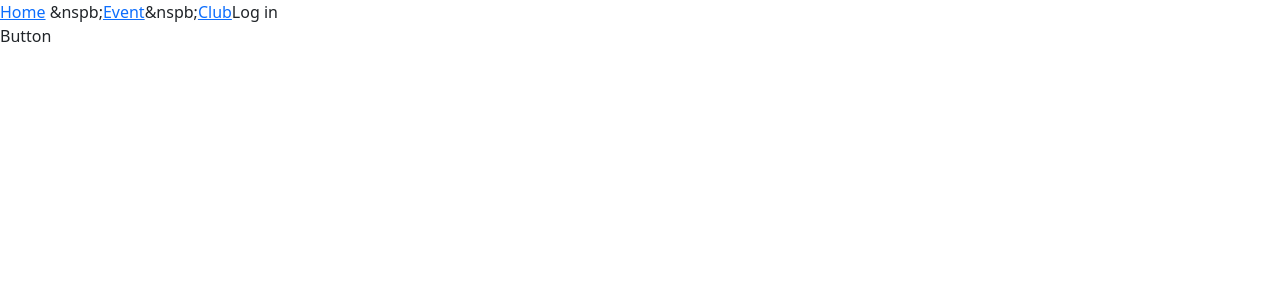
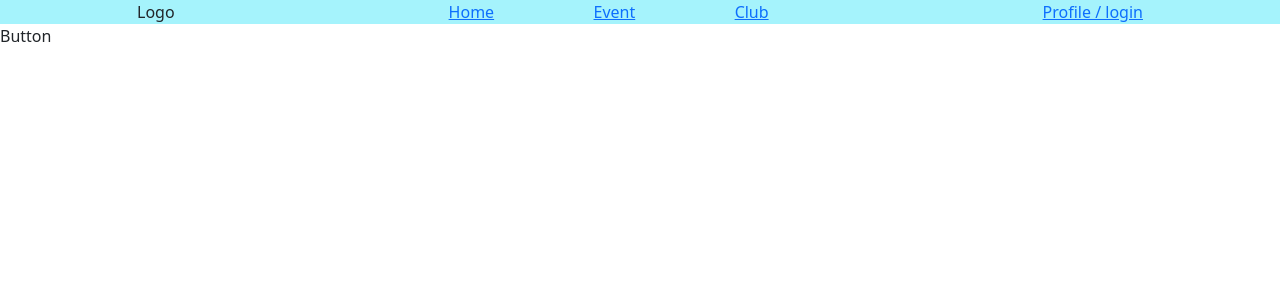
Before and after one commit to pantheepatel/CampusConnect.github.io, a React (Create React App) app in the folder campus-connect-app/: page / in a window 1280 px wide. Shown: the top 300 px of the page. Built offline with nearby package versions, Linux system fonts and the light colour scheme.

Commit message:
setup of auth in navbar - 1

```diff
--- a/campus-connect-app/src/App.js
+++ b/campus-connect-app/src/App.js
@@ -9,38 +9,28 @@ import EventForm from './components/event/EventForm';
 import ClubForm from './components/club/ClubForm';
 import ClubListMy from './components/club/ClubListMy';
 import EventListMy from './components/event/EventListMy';
+import UserProfileCard from './components/user/UserProfileCard';
+import Auth from './components/Auth';
 function App() {
   return (
     <div>
       <Router>
-        {/* <div>
-          <ul>
-            <li>
-              <Link to="/">Home</Link>
-            </li>
-            <li>
-              <Link to="event">Event</Link>
-            </li>
-            <li>
-              <Link to="club">Club</Link>
-            </li>
-          </ul>
-        </div> */}
         <Header></Header>
-
         <Routes>
           <Route path='/' element={<Button />} />
-          <Route path='event' element={<EventList />}>
+          <Route path='event'>
+            <Route path='' element={<EventList />}></Route>
             <Route path='addEvent' element={<EventForm />} />
             <Route path='myEvent' element={<EventList />} />
-            {/* remove add option from my eventlist*/}
-            {/* <Route path='myEvent' element={<EventListMy />} /> */}
           </Route>
-          <Route path='club' element={<ClubList />} >
+          <Route path='club'>
+            <Route path='' element={<ClubList />}></Route>
             <Route path='addClub' element={<ClubForm />} />
             <Route path='myClub' element={<ClubList />} />
-            {/* remove add option from my clublist*/}
-            {/* <Route path='myClub' element={<ClubListMy />} /> */}
+          </Route>
+          <Route path='profile'>
+            <Route path='' element={<UserProfileCard />}></Route>
+            <Route path='auth' element={<Auth />} />
           </Route>
         </Routes>
       </Router>
--- a/campus-connect-app/src/components/Auth.js
+++ b/campus-connect-app/src/components/Auth.js
@@ -35,12 +35,12 @@ function Auth(){
     return (
         <>
             {
-                user ? (<>
+                user ? (<div className='p-10 bg-slate-300'>
                     <h1>{user.name}</h1>
                     <h1>{user.email}</h1>
                     <img src={user.photo} alt='none' referrerPolicy='no-referrer'/>
                     <button onClick={handleLogout}>Log out</button>
-                </>) : (<button onClick={handleGoogleSignIn}>Log in</button>)
+                </div>) : (<button onClick={handleGoogleSignIn}>Log in</button>)
             }
         </>
     )
--- a/campus-connect-app/src/components/common/Header.js
+++ b/campus-connect-app/src/components/common/Header.js
@@ -6,14 +6,20 @@ import Button from '../common/Button';
 import EventForm from '../event/EventForm';
 import ClubForm from '../club/ClubForm';
 import Auth from '../Auth';
+import UserProfileCard from '../user/UserProfileCard';
 
 function Header() {
   return (
-    <div>
-      <Link to="/">Home</Link> &nspb;
-      <Link to="event">Event</Link>&nspb;
-      <Link to="club">Club</Link>
-      <Auth/>
+    <div className='flex bg-cyan-200 justify-around'>
+      <div>Logo</div>
+      <div className='flex justify-between w-1/4'>
+        <Link to="/">Home</Link>
+        <Link to="event">Event</Link>
+        <Link to="club">Club</Link></div>
+      <div>
+        <Link to="profile"> Profile / login </Link>
+        {/* <Auth /> */}
+      </div>
     </div>
   )
 }
--- a/campus-connect-app/src/components/user/UserProfileCard.js
+++ b/campus-connect-app/src/components/user/UserProfileCard.js
@@ -1,8 +1,12 @@
 import React from 'react'
+import { BrowserRouter as Router,Route, Routes, Link, Outlet } from "react-router-dom";
 
 function UserProfileCard() {
   return (
-    <div>UserProfileCard</div>
+    <div>UserProfileCard
+      <br />
+      <Link to='auth'>Login / logout</Link>
+    </div>
   )
 }
 
```
